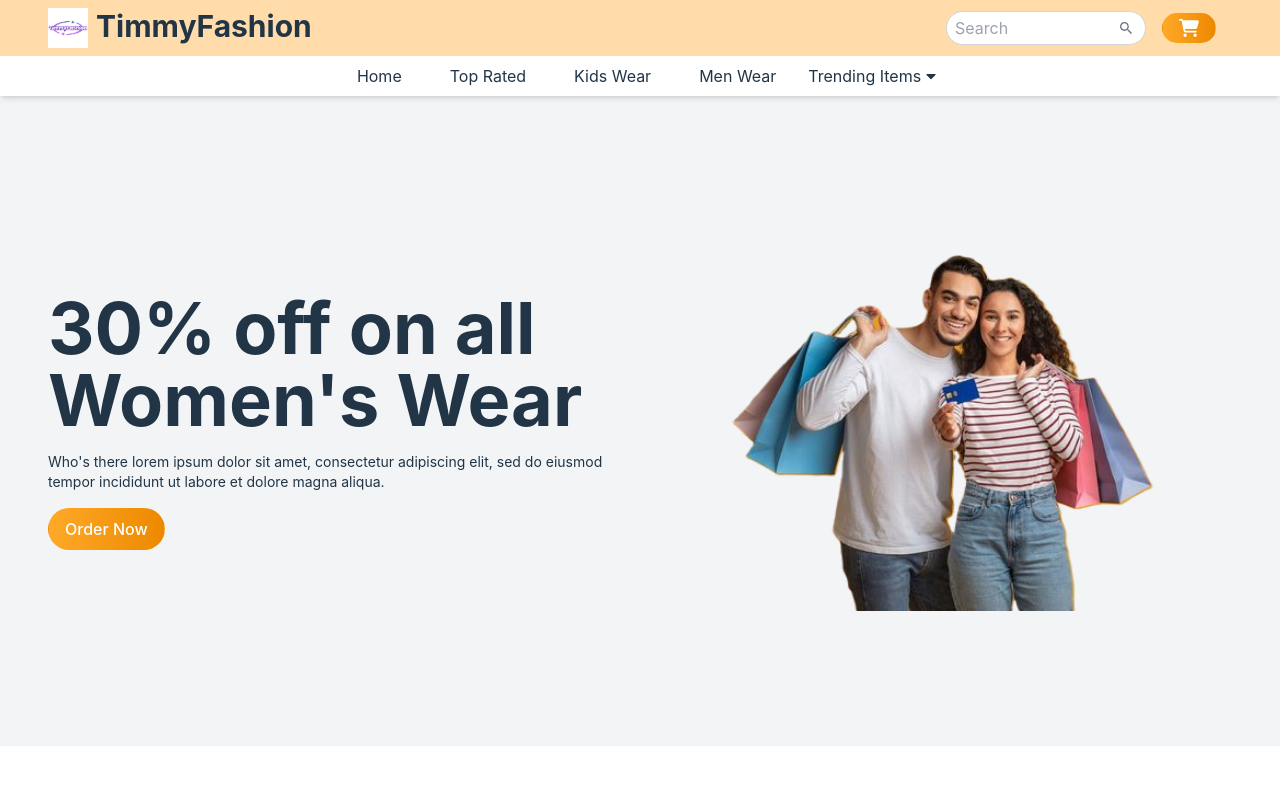
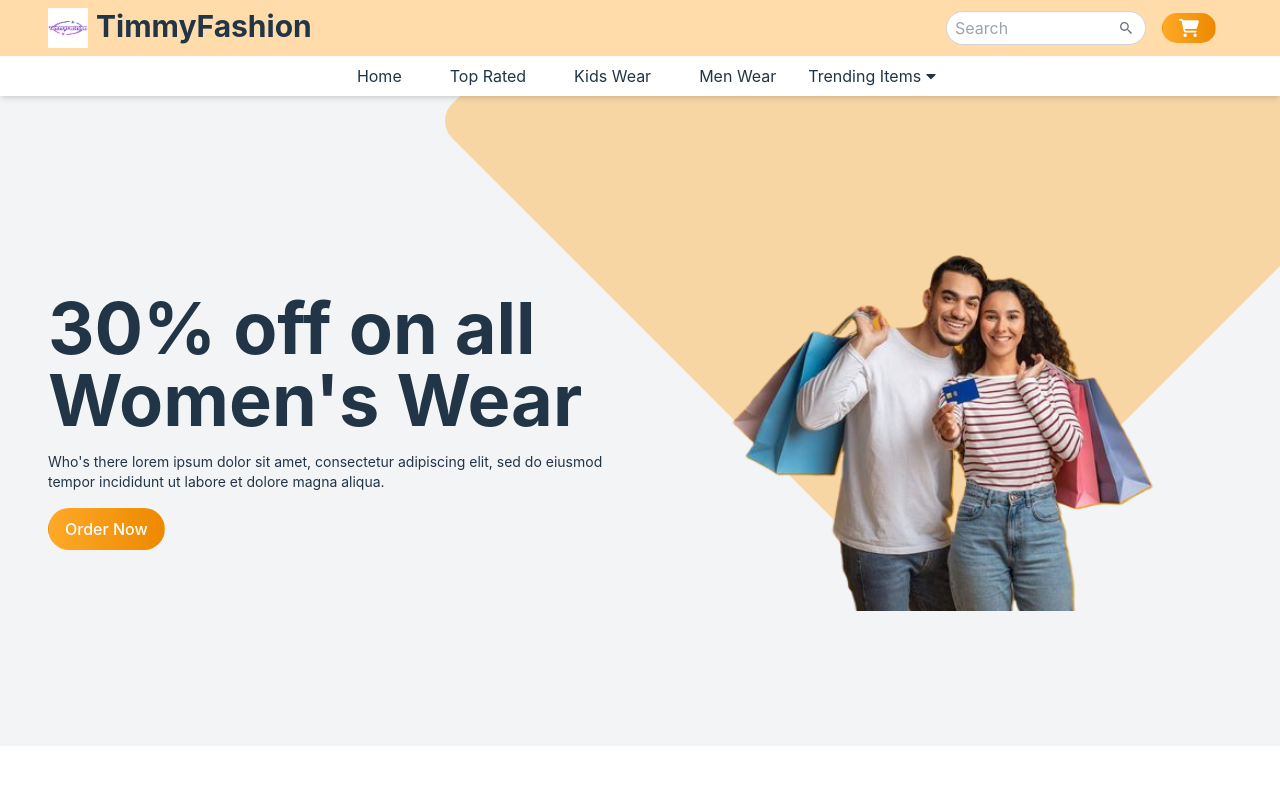
Before and after one commit to timmy277/TimmyFashion, a React (Vite) app: page / in a window 1280 px wide. Shown: the top 800 px of the page. Built offline with nearby package versions, Linux system fonts and the light colour scheme.

Commit message:
init homepage

```diff
--- a/index.html
+++ b/index.html
@@ -1,6 +1,6 @@
 <!DOCTYPE html>
 <!-- <html lang="en" class="dark"> -->
-  <html lang="en">
+<html lang="en">
   <head>
     <meta charset="UTF-8" />
     <link rel="icon" type="image/svg+xml" href="/vite.svg" />
--- a/src/components/Hero/Hero.jsx
+++ b/src/components/Hero/Hero.jsx
@@ -41,9 +41,9 @@ const Hero = ({ handleOrderPopup }) => {
     };
 
     return (
-        <div className="relative overflow-hidden min-h-[550px] sm:min-h-[650px] bg-gray-100 flex justify-center items-center dark:bg-gray-950 dark:text-white duration-200 ">
+        <div className="relative overflow-hidden min-h-[550px] sm:min-h-[650px] bg-gray-100 flex justify-center items-center dark:bg-gray-950 dark:text-white duration-200">
             {/* background pattern */}
-            <div className="h=[700px] w-[700px] bg-primary/40 absolute -top-1/2 right-0 rounded-3xl rotate-45 -z[8]"></div>
+            <div className="h-[700px] w-[700px] bg-primary/40 absolute -top-1/2 right-0 rounded-3xl rotate-45 z-1"></div>
             {/* hero section */}
             <div className="container pb-8 sm:pb-0">
                 <Slider {...settings}>
@@ -61,7 +61,7 @@ const Hero = ({ handleOrderPopup }) => {
 
                                 {/* image section */}
                                 <div className="order-1 sm:order-2">
-                                    <div data-aos="zoom-in" data-aos-once="true" className="relative z-10">
+                                    <div data-aos="zoom-in" data-aos-once="true" className="relative ">
                                         <img src={data.image} alt="" className="w-[300px] h-[300px] sm:h-[450px] sm:w-[450px] sm:scale-104 lg:scale-120 object-contain mx-auto"/>
                                     </div>
                                 </div>
--- a/src/components/Navbar/DarkMode.jsx
+++ b/src/components/Navbar/DarkMode.jsx
@@ -22,10 +22,14 @@ const DarkMode = () => {
 
     return (
         <div className='relative'>
-            <img src= {LightButton} alt="" onClick={() => setTheme(theme === "light" ? "dark" : "light")} className={`w-12 cursor-pointer drop-shadow-[1px_1px_1px_rgba(0,0,0,0.1)] transition-all duration-300 absolute right-0 z-10 ${theme === "dark" ? "opacity-0" : "opacity-100"} `} />
+            <img src= {LightButton} alt="" onClick={() => setTheme(theme === "light" ? "dark" : "light")} className={`w-12 cursor-pointer drop-shadow-[1px_1px_1px_rgba(0,0,0,0.1)] transition-all duration-300 absolute right-0 z-10
+            ${
+                theme === "dark" ? "opacity-0" : "opacity-100"
+            } `} />
 
             <img src= {DarkButton} alt="" onClick={() => setTheme(theme === "light" ? "dark" : "light")} className="w-12 cursor-pointer drop-shadow-[1px_1px_1px_rgba(0,0,0,0.1)] transition-all duration-300 "/>
         </div>
+
     );
 };
 
--- a/src/components/Navbar/Navbar.jsx
+++ b/src/components/Navbar/Navbar.jsx
@@ -1,9 +1,10 @@
 import React from "react";
 import Logo from "../../assets/websites/logo.png";
 import { IoMdSearch } from "react-icons/io";
-// import {DarkMode} from "../Navbar/DarkMode";
+// import { DarkMode } from "../Navbar/DarkMode";
 import {FaCartShopping} from "react-icons/fa6";
 import { FaCaretDown } from "react-icons/fa";
+
 
 const Menu = [
     {
@@ -70,7 +71,7 @@ const Navbar = ({handleOrderPopup}) => {
                             <span className="group-hover:block hidden transition-all duration-200">Order</span>
                             <FaCartShopping className="text-xl text-white drop-shadow-sm cursor-pointer"/>
                         </button>
-                        {/* Darkmode switch */}
+                        {/* DarkMode switch */}
                         <div>
                             {/* <DarkMode /> */}
                         </div>
```
Also changed, not shown: 1 other file (tests, documents, lock files or other folders).
